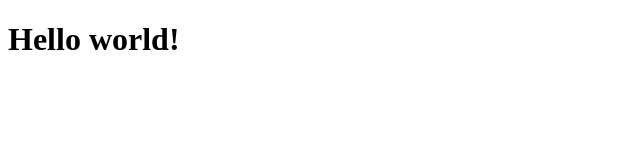
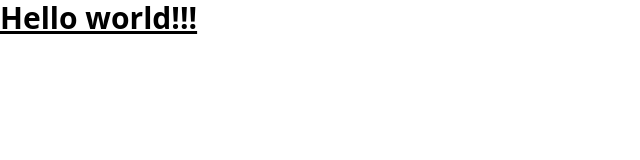
Before and after one commit to Viacheslav-ua/tailwind-course, a website: page index.html in a window 1280 px wide. Shown: the whole page, without its empty margins (0-640 px from the left). Drawn offline with nearby package versions, Linux system fonts and the light colour scheme; files that its build step writes are made by us from their sources.

Commit message:
environment setup

```diff
--- a/index.html
+++ b/index.html
@@ -3,11 +3,12 @@
 <head>
   <meta charset="UTF-8">
   <meta name="viewport" content="width=device-width, initial-scale=1.0">
+  <link rel="stylesheet" href="./public/styles.css">
   <title>TailwindCSS</title>
 </head>
 <body>
   <h1 class="text-3xl font-bold underline">
-    Hello world!
+    Hello world!!!
   </h1>
 </body>
 </html>
--- /dev/null
+++ b/src/main.css
@@ -0,0 +1,3 @@
+@tailwind base;
+@tailwind components;
+@tailwind utilities;
--- /dev/null
+++ b/tailwind.config.js
@@ -0,0 +1,8 @@
+/** @type {import('tailwindcss').Config} */
+module.exports = {
+  content: ['./index.html'],
+  theme: {
+    extend: {},
+  },
+  plugins: [],
+}
```
Also changed, not shown: package.json (added, +15 -0 lines), 1 other file.
